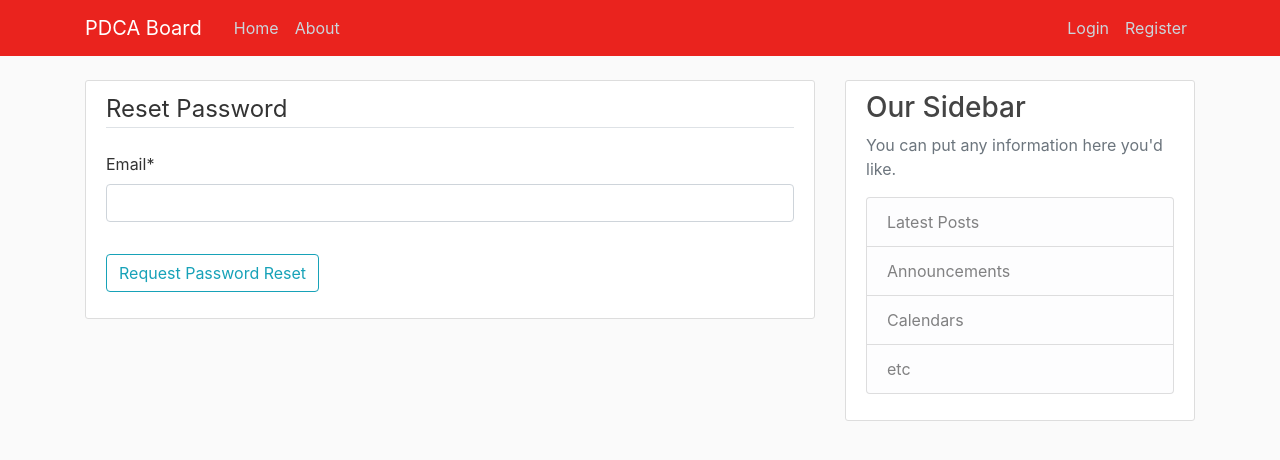
After one commit to m-sulecki/PDCA, a Django app: page /password-reset/ in a window 1280 px wide. The commit adds this page. Shown: the top 460 px of the page. Run offline with Django 3.2, Linux system fonts and the light colour scheme; some libraries are stand-ins or nearby versions.

Commit message:
added Password Reset

```diff
--- a/pdca/board/models.py
+++ b/pdca/board/models.py
@@ -5,7 +5,6 @@
 
 
 class Task(models.Model):
-
     HIGH = 3
     MEDIUM = 2
     SMALL = 1
@@ -26,8 +25,7 @@
     status = models.BooleanField(default=False)
 
     def __str__(self):
-        return self.title
-
+        return self.problem
 
     def get_absolute_url(self):
         return reverse('task-detail', kwargs={'pk': self.pk})
--- a/pdca/pdca/urls.py
+++ b/pdca/pdca/urls.py
@@ -26,6 +26,14 @@
     path('profile/', user_views.profile, name='profile'),
     path('login/', auth_views.LoginView.as_view(template_name='users/login.html'), name='login'),
     path('logout/', auth_views.LogoutView.as_view(template_name='users/logout.html'), name='logout'),
+    path('password-reset/', auth_views.PasswordResetView.as_view(
+             template_name='users/password_reset.html'), name='password_reset'),
+    path('password-reset/done/', auth_views.PasswordResetDoneView.as_view(
+             template_name='users/password_reset_done.html'), name='password_reset_done'),
+    path('password-reset-confirm/<uidb64>/<token>/', auth_views.PasswordResetConfirmView.as_view(
+             template_name='users/password_reset_confirm.html'), name='password_reset_confirm'),
+    path('password-reset-complete/', auth_views.PasswordResetCompleteView.as_view(
+             template_name='users/password_reset_complete.html'), name='password_reset_complete'),
     path('', include('board.urls')),
 ]
 
--- a/pdca/users/templates/users/login.html
+++ b/pdca/users/templates/users/login.html
@@ -10,6 +10,9 @@
             </fieldset>
             <div class="form-group">
                 <button class="btn btn-outline-info" type="submit">Login</button>
+                <small class="text-muted ml-2">
+                    <a href="{% url 'password_reset' %}">Forgot Password?</a>
+                </small>
             </div>
         </form>
         <div class="border-top pt-3">
--- a/pdca/users/templates/users/logout.html
+++ b/pdca/users/templates/users/logout.html
@@ -1,5 +1,4 @@
 {% extends "board/base.html" %}
-
 {% block content %}
     <h2>You have been logged out</h2>
     <div class="border-top pt-3">
--- /dev/null
+++ b/pdca/users/templates/users/password_reset.html
@@ -0,0 +1,16 @@
+{% extends "board/base.html" %}
+{% load crispy_forms_tags %}
+{% block content %}
+    <div class="content-section">
+        <form method="POST">
+            {% csrf_token %}
+            <fieldset class="form-group">
+                <legend class="border-bottom mb-4">Reset Password</legend>
+                {{ form|crispy }}
+            </fieldset>
+            <div class="form-group">
+                <button class="btn btn-outline-info" type="submit">Request Password Reset</button>
+            </div>
+        </form>
+    </div>
+{% endblock content %}
--- /dev/null
+++ b/pdca/users/templates/users/password_reset_done.html
@@ -0,0 +1,6 @@
+{% extends "board/base.html" %}
+{% block content %}
+    <div class="alert alert-info">
+        An email has been sent with instrictions to reset your password
+    </div>
+{% endblock content %}
```
Also changed, not shown: pdca/pdca/settings.py (+7 -0 lines), pdca/users/templates/users/password_reset_complete.html (added, +7 -0 lines), pdca/users/templates/users/password_reset_confirm.html (added, +16 -0 lines).
